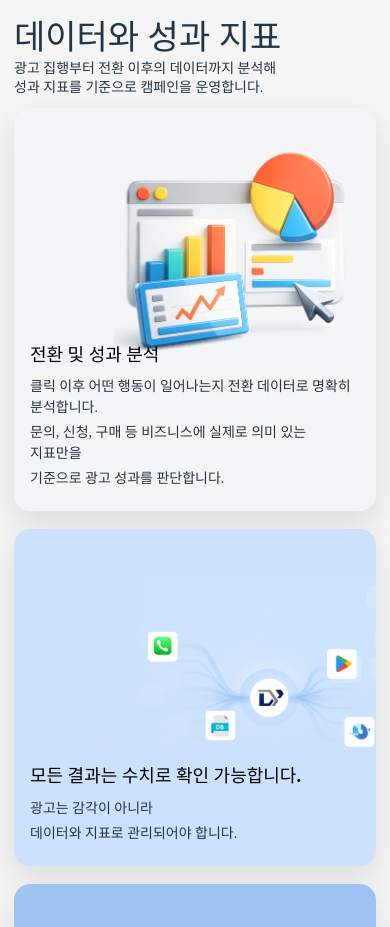
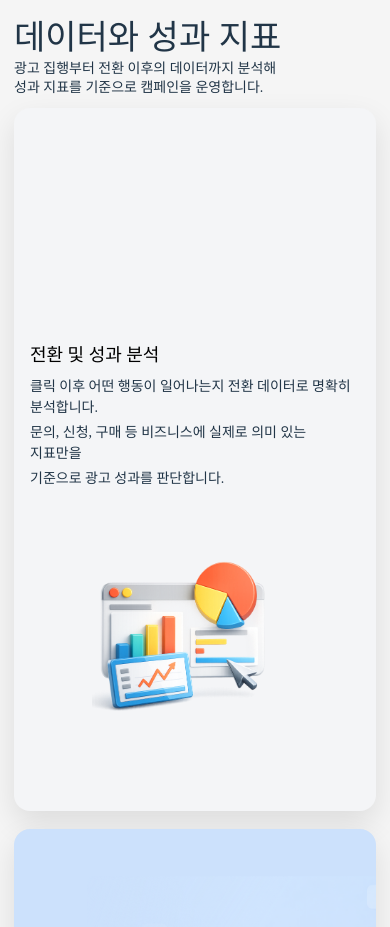
Before and after one commit to hsy1410-dev/daeyeon, a React (Vite) app: page / in a window 390 px wide. Shown: the part 4900-5827 px from the top of the page. Built offline with nearby package versions, Linux system fonts and the light colour scheme.

Commit message:
Update App.css

```diff
--- a/src/App.css
+++ b/src/App.css
@@ -1162,6 +1162,8 @@ button:hover {
 .h{
   margin-bottom: -200px;;
 }.m11{
-  scale:calc(0.8);
+  scale:calc(0.6);
+  position: relative;
+  right: -2px;
 }
 }
```
